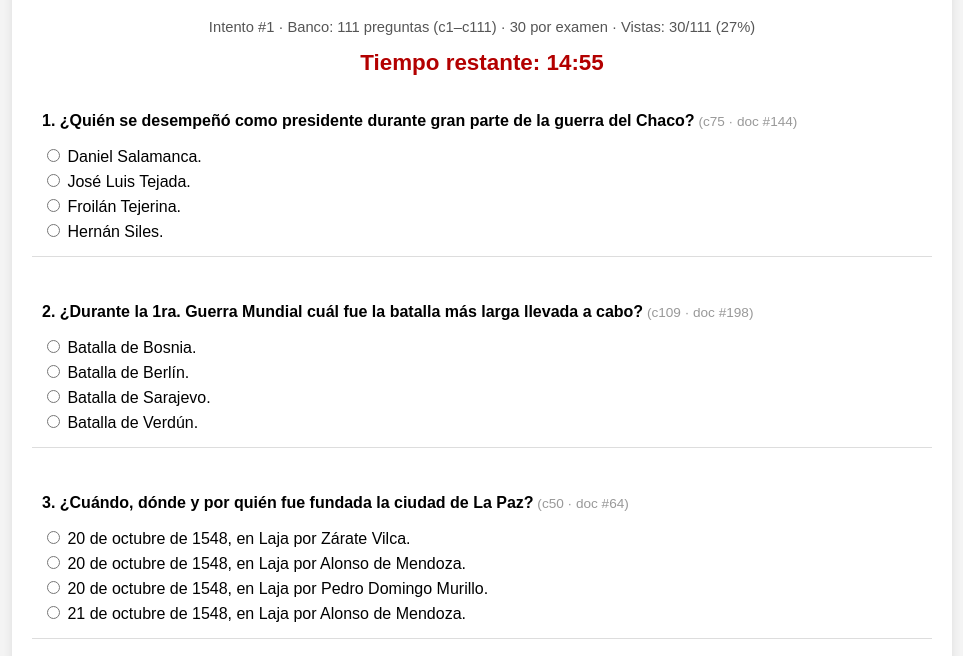
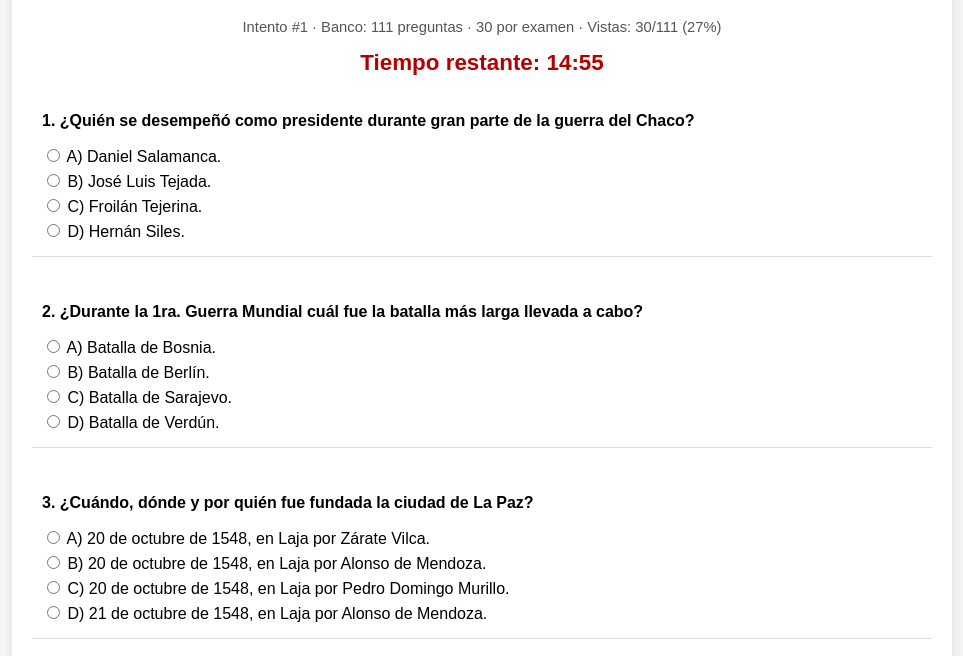
Before and after one commit to richardVV2/colmil2026, a plain HTML site: page HISTORIA2026.html in a window 1280 px wide. Shown: the part 101-757 px from the top of the page, without its empty margins (158-1121 px from the left). Drawn offline with Linux system fonts and the light colour scheme.

Commit message:
Add files via upload

```diff
--- a/HISTORIA2026.html
+++ b/HISTORIA2026.html
@@ -12,7 +12,6 @@
   #attempt-info { text-align: center; color: #555; margin: 5px 0 15px; font-size: 0.92em; }
   .question { margin-bottom: 20px; padding: 10px; border-bottom: 1px solid #ddd; }
   .question p { font-weight: bold; }
-  .qid { color: #999; font-size: 0.85em; font-weight: normal; }
   label { display: block; margin: 5px 0; cursor: pointer; }
   button { background: #0066cc; color: white; border: none; padding: 10px 20px; border-radius: 5px; font-size: 1em; cursor: pointer; margin: 10px 5px; }
   button:hover { background: #004999; }
@@ -54,14 +53,7 @@ var QUESTIONS_PER_EXAM = 30;
 
 /* ============================================================
    BANCO DE PREGUNTAS — Historia 2026
-   ------------------------------------------------------------
    Formato: [texto, [opciones], índice_correcto, numeroOriginalDocx]
-   índice: 0=A, 1=B, 2=C, 3=D
-
-   Numeración dual:
-     [cN]       = posición secuencial en el arreglo (1..111)
-     doc #M     = número original del documento .docx (2..200)
-   Para buscar: Ctrl+F "[c12]" o "doc #24"
    ============================================================ */
 var questions = [
   // [c1] doc #2
@@ -76,7 +68,7 @@ var questions = [
   ["¿Una de las instituciones más importantes del gobierno colonial en América fue?", ["La Universidad.", "Las Reales Audiencias.", "La Mita.", "El ejército Realista."], 1, 12],
   // [c6] doc #13
   ["¿Cuántas Intendencias tenía bajo su control la Real Audiencia de Charcas?", ["Tenía cuatro; de Potosí, de Beni, de la Plata y de Cochabamba.", "Tenía cuatro; de Potosí, de La Paz, de la Plata y de Cochabamba.", "Tenía cuatro; de Potosí, de La Paz, de Charcas y de Cochabamba.", "Tenía tres; de Pando, de la Plata y de Cochabamba."], 1, 13],
-  // [c7] doc #14 — CORREGIDO: correcta = "Don Pedro Domingo Murillo" (índice 2)
+  // [c7] doc #14 — CORREGIDO
   ["¿Quién fue el presidente de la junta nacional tuitiva y comandante del ejército patriota en La Paz?", ["Don Mariano Serrano.", "Dr. Daniel Salamanca.", "Don Pedro Domingo Murillo.", "Don Eustaquio Méndez."], 2, 14],
   // [c8] doc #15
   ["¿Quién le confirió el grado de Teniente Coronel a Juana Azurduy de Padilla?", ["El gobierno de Brasil le confirió el grado de Teniente Coronel sin derecho al uso del uniforme a esta notable mujer en reconocimiento a su coraje.", "El gobierno de las Provincias Unidas del Río de la Plata le confirió el grado de Teniente Coronel activo con derecho al uso del uniforme a esta notable mujer en reconocimiento a su coraje.", "El Ejército de Bolivia le confirió el grado de Teniente Coronel activo con derecho al uso del uniforme a esta notable mujer en reconocimiento a su coraje.", "El Ejército de Perú le confirió el grado de Teniente Coronel activo con derecho al uso del uniforme a esta notable mujer en reconocimiento a su coraje."], 1, 15],
@@ -88,11 +80,11 @@ var questions = [
   ["¿Cuáles eran las principales republiquitas que combatieron contra los realistas en la guerra de la independencia?", ["Republiqueta de Moxos, Chiquitos, Titicaca.", "Republiqueta de la Laguna, Ayopaya, Larecaja, Chuquisaca.", "Republiqueta de Betanzos, Ayo uma, Cochabamba.", "Republiqueta del Pari, Inquisivi, Toranzos, Carcaje."], 1, 22],
   // [c12] doc #23
   ["¿Quién se encontraba a la cabeza de la Republiqueta de Larecaja?", ["José de las Muñecas.", "Manuel de las Muñecas.", "Idelfonso de las Muñecas.", "Alonzo de las Muñecas."], 2, 23],
-  // [c13] doc #24 — CORREGIDO: correcta = "El Tambor Mayor José Santos Vargas." (índice 3)
+  // [c13] doc #24 — CORREGIDO
   ["¿Quién registró en un diario los hechos ocurridos en la Republiqueta de Ayopaya?", ["El Tambor Mayor José Manuel Chinchilla.", "El Tambor Mayor José Domingo Gandarillas.", "El Tambor Mayor Eusebio Lira.", "El Tambor Mayor José Santos Vargas."], 3, 24],
   // [c14] doc #25
   ["¿Entre qué periodos nacen y se consolidan las guerrillas formando Republiquetas?", ["De 1.810 a 1.820.", "De 1.811 a 1.821.", "De 1.812 a 1.822.", "De 1.813 a 1.823."], 1, 25],
-  // [c15] doc #26 — CORREGIDO: correcta = "La Republiqueta de Ayopaya." (índice 3)
+  // [c15] doc #26 — CORREGIDO
   ["¿Cuál fue la única Republiqueta que llegó hasta la Independencia de Bolivia?", ["La Republiqueta de Mizque.", "La Republiqueta de los esposos Padilla.", "La Republiqueta de Mohosa.", "La Republiqueta de Ayopaya."], 3, 26],
   // [c16] doc #27
   ["Mencione tres batallas que se desarrollaron durante las Campañas de la Confederación Perú – Boliviana.", ["Aroma; Yanacocha y Tumusla.", "Yanacocha; Socabaya y Paucarpata.", "Socabaya, Tacna y Montenegro.", "Boquerón; Tarapacá y Paucarpata."], 1, 27],
@@ -104,13 +96,13 @@ var questions = [
   ["¿Cuándo y con qué nombre se fundó la ciudad de Cobija?", ["Fue fundada el 9 de febrero de 1906 con el nombre de Bahía.", "Fue fundada el 9 de enero de 1906 con el nombre de Bahía.", "Fue fundada el 9 de Abril de 1906 con el nombre de Bahía.", "Fue fundada el 9 de febrero de 1906 con el nombre de Cobija."], 0, 30],
   // [c20] doc #31
   ["¿En qué fecha y año la jurisdicción de la audiencia de Charcas volvió a pertenecer al virreinato del Perú?", ["El 03 de agosto de 1810.", "El 10 de Octubre de 1810.", "El 23 de Octubre de 1800.", "El 21 de Agosto de 1810."], 0, 31],
-  // [c21] doc #32 — CORREGIDO: correcta = "El 15 de enero de 1781." (índice 3)
+  // [c21] doc #32 — CORREGIDO
   ["Tomás Katari fue ejecutado por despeñamiento en la región de Chataquilla, cerca de la ciudad de La Plata, en la actualidad Sucre. ¿En qué fecha ocurrió la muerte del líder indígena?", ["El 17 de Julio de 1871.", "El 21 de Agosto de 1800.", "El 1 de Agosto de 1781.", "El 15 de enero de 1781."], 3, 32],
   // [c22] doc #33
   ["En Santa Cruz también se da un levantamiento contra la corona española, dirigido por los cruceños Suárez y Seoane, junto a los chuguisaqueños Lemoine y Moldes. ¿Qué fecha se da este levantamiento?", ["El 24 de septiembre de 1810.", "El 23 de septiembre de 1819.", "El 24 de septiembre de 1809.", "El 20 de septiembre de 1810."], 0, 33],
-  // [c23] doc #34 — CORREGIDO: correcta = "Tomás Barrón..." (índice 1)
+  // [c23] doc #34 — CORREGIDO
   ["Siguiendo la ola de levantamientos luego de 1809, la ciudad de Oruro se subleva el 6 de octubre de 1810. ¿Quiénes dirigieron este levantamiento?", ["Tambor Vargas, el cacique indígena de Zárate y Manuel Victoriano Aguilario de Titichoca.", "Tomás Barrón, el cacique indígena de Toledo y Manuel Victoriano Aguilario de Titichoca.", "Tomás Manchego, el cacique indígena de Huaqui y Manuel Victoriano Cepeda de Achacachi.", "Ninguna de las anteriores."], 1, 34],
-  // [c24] doc #35 — CORREGIDO: correcta = "El 10 de noviembre de 1810." (índice 2)
+  // [c24] doc #35 — CORREGIDO
   ["Potosí se levanta contra el dominio español. A la cabeza de este movimiento están los patriotas como Salvador Mattos, Alejo y Mariano Nogales, los hermanos Millares, Manuel Molina, Mariano Zubieta, Melchor Daza, Diego Barrenechea y Pedro Costas. ¿En qué fecha se da esta revolución?", ["El 16 de noviembre de 1810.", "El 15 de noviembre de 1810.", "El 10 de noviembre de 1810.", "El 14 de noviembre de 1810."], 2, 35],
   // [c25] doc #36
   ["¿Qué año y dónde sucede el último levantamiento contra el dominio español dirigido por Esteban Arce?", ["El año 1811 en la ciudad de Cochabamba.", "El año 1812 en la ciudad de Cochabamba.", "El año 1781 en la ciudad de Oruro.", "El año 1810 en la ciudad de Cochabamba."], 0, 36],
@@ -140,7 +132,7 @@ var questions = [
   ["¿Con qué nombre se funda el Departamento de Tarija?", ["Villa del Gran Chaco.", "Villa de San Bernardo de La Frontera.", "Villa de San Lorenzo.", "Ninguno de los anteriores."], 1, 48],
   // [c38] doc #49
   ["¿Quién fue el héroe de la Batalla de la Tablada?", ["Eustaquio Méndez.", "Manuel Ascencio Padilla.", "José Miguel Lanza.", "Ildefonso de las Muñecas."], 0, 49],
-  // [c39] doc #50 — CORREGIDO: correcta = "25 de mayo de 1809." (índice 1)
+  // [c39] doc #50 — CORREGIDO
   ["¿En qué fecha se llevó a cabo la batalla de Aroma?", ["14 de septiembre de 1.810.", "25 de mayo de 1809.", "14 de noviembre de 1810.", "16 de julio de 1809."], 1, 50],
   // [c40] doc #51
   ["¿Quién fue designado presidente de la Junta Tuitiva al proclamarse la Revolución de La Paz, siguiendo al levantamiento de Chuquisaca?", ["Jaime Zudáñez.", "Juana Azurduy.", "Eustaquio Méndez.", "Pedro Domingo Murillo."], 3, 51],
@@ -158,7 +150,7 @@ var questions = [
   ["¿Quién estaba al mando del Ejército Restaurador Perú - Chile, siendo derrotado por el Mariscal Santa Cruz y firmó su rendición mediante el Tratado de Paucarpata?", ["Tcnl. Eleuterio Ramírez Molina.", "Cnl. Emilio Sotomayor Baeza.", "Gral. Manuel Blanco Encalada.", "Gral. Bernardo O'Higgins Riquelme."], 2, 60],
   // [c47] doc #61
   ["¿Quién fue el primer presidente boliviano nacido en esta Patria?", ["Pedro Blanco.", "José Miguel de Velasco.", "Simón Bolívar.", "José María Pérez de Urdininea."], 3, 61],
-  // [c48] doc #62 — CORREGIDO: correcta = "Murió el 25 de septiembre de 1865." (índice 0)
+  // [c48] doc #62 — CORREGIDO
   ["¿En qué fecha y año murió Andrés de Santa Cruz y Calahumana?", ["Murió el 25 de septiembre de 1865.", "Murió el 28 de septiembre de 1868.", "Murió el 26 de septiembre de 1864.", "Murió el 24 de septiembre de 1866."], 0, 62],
   // [c49] doc #63
   ["¿En qué fecha y año se desarrolló la batalla de Ingavi?", ["19 de noviembre de 1847.", "21 de noviembre de 1845.", "23 de noviembre de 1846.", "18 de noviembre de 1841."], 3, 63],
@@ -196,19 +188,19 @@ var questions = [
   ["¿Dónde se desarrolló la Batalla de Tacna (Alto de la Alianza)?", ["En la meseta del cerro Inti Orko.", "En Villamontes.", "En Puno.", "En Villazón."], 0, 110],
   // [c66] doc #111
   ["¿Cuándo y cómo termina la Guerra del Pacífico?", ["La guerra del Pacífico concluyó el 20 de octubre de 1883 con la firma del tratado de Ancón.", "La guerra del Pacífico concluyó el 20 de octubre de 1883 con la firma del tratado de Uti possidetis juris.", "La guerra del Pacífico concluyó el 20 de septiembre de 1883 con la firma del tratado de Ancón.", "La guerra del Pacífico concluyó el 20 de octubre de 1883 con la firma del tratado de Alcón."], 0, 111],
-  // [c67] doc #136 — CORREGIDO: correcta = "23 días." (índice 0)
+  // [c67] doc #136 — CORREGIDO
   ["¿Después de cuántos días de combate el fortín Boquerón cayó nuevamente en manos paraguayas?", ["23 días.", "27 días.", "33 días.", "16 días."], 0, 136],
   // [c68] doc #137
   ["¿Quién dijo: \"No soy enemigo de los ricos, pero soy más amigo de los pobres\"?", ["El Cnl. Gualberto Villarroel López.", "El Lic. Jaime Paz Zamora.", "El Cnl. Enrique Peñaranda.", "El Lic. Víctor Paz Estenssoro."], 0, 137],
   // [c69] doc #138
   ["¿Cuándo comenzó y terminó la guerra del Chaco?", ["Comenzó el 09 de agosto de 1932 y terminó el 12 de julio de 1936.", "Comenzó el 10 de septiembre de 1932 y terminó el 12 de julio de 1935.", "Comenzó el 08 de octubre de 1932 y terminó el 12 de julio de 1935.", "Comenzó el 09 de septiembre de 1932 y terminó el 12 de julio de 1935."], 3, 138],
-  // [c70] doc #139 — CORREGIDO: correcta = "23 días." (índice 0), igual que doc #136
+  // [c70] doc #139 — CORREGIDO (igual que doc #136)
   ["¿Después de cuántos días de combate el fortín Boquerón cayó nuevamente en manos paraguayas?", ["23 días.", "27 días.", "33 días.", "16 días."], 0, 139],
   // [c71] doc #140
   ["¿A qué general extranjero el Presidente Salamanca nombró Comandante en Jefe del Ejército en campaña durante la Guerra del Chaco?", ["Al general Ruso Iván Dragonov.", "Al general Polaco Russel Laika.", "Al general Alemán Hans Kunt.", "Al general Soviético Yuri Boika."], 2, 140],
-  // [c72] doc #141 — CORREGIDO: correcta = "Batalla de Kilómetro 7." (índice 3)
+  // [c72] doc #141 — CORREGIDO
   ["¿Cuál fue la batalla que a fines de 1932, encabezada por el Teniente Coronel Bernardino Bilbao Rioja, detuvo el avance paraguayo?", ["Batalla de Boquerón.", "Batalla de Cañada Strongest.", "Batalla de Nanawa.", "Batalla de Kilómetro 7."], 3, 141],
-  // [c73] doc #142 — CORREGIDO: correcta = "28 de Julio de 1938." (índice 3)
+  // [c73] doc #142 — CORREGIDO
   ["¿En qué fecha y año se firmó el tratado de Paz, Amistad y Límites entre Bolivia y Paraguay?", ["28 de Julio de 1946.", "29 de Junio de 1938.", "12 de Junio de 1935.", "28 de Julio de 1938."], 3, 142],
   // [c74] doc #143
   ["Durante la Guerra del Chaco, ¿En qué fecha y año se llevó a cabo el primer combate aéreo que es considerado el primero en América?", ["04 de diciembre de 1936, salió victorioso Germán Busch.", "04 de diciembre de 1936, salió victorioso Rafael Pabón.", "04 de diciembre de 1932, salió victorioso Rafael Pabón.", "04 de diciembre de 1936, salió victorioso Emilio Rocholl."], 2, 143],
@@ -218,15 +210,15 @@ var questions = [
   ["¿Quién comandaba el ejército boliviano durante la tercera fase de la Guerra del Chaco?", ["David Toro.", "Bernardino Bilbao.", "Enrique Peñaranda.", "Germán Busch."], 2, 145],
   // [c77] doc #146
   ["¿En julio de 1946 el entonces Tcnl. Gualberto Villarroel fue derrocado y ahorcado en?", ["Un farol de la Plaza Murillo de La Paz.", "Un poste de la Plaza Principal de Potosí.", "Un farol de la Plaza Riosiño de La Paz.", "Un poste de la Plaza Eguino de La Paz."], 0, 146],
-  // [c78] doc #147 — CORREGIDO: correcta = "Enrique Peñaranda." (índice 3)
+  // [c78] doc #147 — CORREGIDO
   ["¿Qué General relevó del mando al General Hans Kunt en la guerra del Chaco?", ["Pedro Blanco.", "Bernardino Bilbao Rioja.", "David Toro.", "Enrique Peñaranda."], 3, 147],
   // [c79] doc #148
   ["El soldado boliviano probó una vez más en la Guerra del Chaco su valor y heroísmo como lo hiciera antes, en la Guerra del Pacífico. Sin pretender ignorar a los soldados anónimos indígenas y obreros. ¿Cuáles fueron algunos referentes de aquellos bolivianos que defendieron Bolivia en la Guerra del Chaco?", ["Rafael Pabón, Germán Jordán, Otto Felipe Braun, Rioja, Marzana, Charata Ustariz, Cabo Juan.", "Rafael Pabón, Germán Jordán, Bernardino Bilbao Rioja, Marzana, Charata Ustariz, Cabo Juan.", "Rafael Pabón, Maximiliano Paredes, Bernardino Bilbao Rioja, Marzana, Charata Ustariz, Cabo Juan.", "Rafael Pabón, Germán Jordán, Tambor Vargas, Marzana, Charata Ustariz, Cabo Juan."], 1, 148],
-  // [c80] doc #149 — CORREGIDO: correcta = "El 23 de agosto de 1939." (índice 0)
+  // [c80] doc #149 — CORREGIDO
   ["¿Qué fecha aconteció la muerte de Germán Busch Becerra?", ["El 23 de agosto de 1939.", "El 25 de agosto de 1940.", "El 31 de agosto de 1939.", "Ninguno de los anteriores."], 0, 149],
-  // [c81] doc #150 — CORREGIDO: correcta = "Tcnl. Manuel Marzana Oroza." (índice 3)
+  // [c81] doc #150 — CORREGIDO
   ["¿Quién fue el Comandante Boliviano del Destacamento que defendió el Fortín Boquerón en la primera fase de la guerra del Chaco?", ["Cap. Víctor Ustariz Arce.", "Tcnl. Germán Busch Becerra.", "Tcnl. Francisco Manchego Figueroa.", "Tcnl. Manuel Marzana Oroza."], 3, 150],
-  // [c82] doc #151 — CORREGIDO: correcta = "Laguna Chuquisaca." (índice 0)
+  // [c82] doc #151 — CORREGIDO
   ["¿Cómo se denominó a la laguna descubierta por el My. Moscoso al inicio de la guerra del Chaco?", ["Laguna Chuquisaca.", "Laguna Cotagaita.", "Laguna Concepción.", "Laguna Grande."], 0, 151],
   // [c83] doc #152
   ["¿Quién fue uno de los grandes héroes de la guerra del Chaco protagonista de Kilómetro 7 y la Defensa de Villamontes?", ["Enrique Peñaranda.", "Bernardino Bilbao Rioja.", "David Toro.", "Germán Busch Becerra."], 1, 152],
@@ -289,11 +281,7 @@ var questions = [
 ];
 
 /* ============================================================
-   HELPERS DE BÚSQUEDA (consola)
-   ------------------------------------------------------------
-   findBySeq(12)  → pregunta secuencial 12 (posición en el código)
-   findByDoc(24)  → pregunta con número original 24 (del .docx)
-   Ambos devuelven: { seq, doc, texto, opciones, correcta }
+   HELPERS DE BÚSQUEDA (consola) — internos, no visibles en UI
    ============================================================ */
 function findBySeq(seq) {
   var i = seq - 1;
@@ -432,13 +420,13 @@ function renderInfo() {
   var pct = total > 0 ? Math.round((seen / total) * 100) : 0;
   document.getElementById('attempt-info').textContent =
     'Intento #' + (attemptNumber + 1) +
-    ' · Banco: ' + total + ' preguntas (c1–c' + total + ')' +
+    ' · Banco: ' + total + ' preguntas' +
     ' · ' + QUESTIONS_PER_EXAM + ' por examen' +
     ' · Vistas: ' + seen + '/' + total + ' (' + pct + '%)';
 }
 
 /* ============================================================
-   RENDER
+   RENDER (sin mostrar índices cN / doc #M al usuario)
    ============================================================ */
 function renderExam() {
   if (timerInterval) clearInterval(timerInterval);
@@ -460,8 +448,8 @@ function renderExam() {
     var q = questions[picked[j]];
     if (!q) continue;
     var correctText = q[1][q[2]];
-    var seq = picked[j] + 1;                       // cN
-    var doc = (q.length >= 4 && typeof q[3] === 'number') ? q[3] : null;  // doc #M
+    var seq = picked[j] + 1;                       // se guarda internamente
+    var doc = (q.length >= 4 && typeof q[3] === 'number') ? q[3] : null;  // se guarda internamente
 
     var normales = [], finales = [];
     for (var o = 0; o < q[1].length; o++) {
@@ -486,17 +474,15 @@ function renderExam() {
   var examDiv = document.getElementById('exam');
   examDiv.innerHTML = '';
 
+  var letras = ['A','B','C','D','E','F'];
   for (var k = 0; k < currentQuestions.length; k++) {
     var qd = currentQuestions[k];
     var div = document.createElement('div');
     div.className = 'question';
 
     var p = document.createElement('p');
+    // Solo el número de pregunta y el texto. SIN (cN · doc #M)
     p.textContent = (k + 1) + '. ' + qd.text;
-    var span = document.createElement('span');
-    span.className = 'qid';
-    span.textContent = '  (c' + qd.seq + ' · doc #' + qd.doc + ')';
-    p.appendChild(span);
     div.appendChild(p);
 
     for (var x = 0; x < qd.options.length; x++) {
@@ -506,7 +492,7 @@ function renderExam() {
       input.name = 'q' + k;
       input.value = x;
       label.appendChild(input);
-      label.appendChild(document.createTextNode(' ' + qd.options[x]));
+      label.appendChild(document.createTextNode(' ' + letras[x] + ') ' + qd.options[x]));
       div.appendChild(label);
     }
     examDiv.appendChild(div);
@@ -518,7 +504,7 @@ function renderExam() {
 }
 
 /* ============================================================
-   CALIFICAR
+   CALIFICAR (sin mostrar índices en el resultado)
    ============================================================ */
 function submitExam(auto) {
   if (examSubmitted) return;
@@ -536,8 +522,7 @@ function submitExam(auto) {
     var isCorrect = (selVal === q.correctIdx);
     if (isCorrect) correct++;
 
-    html += '<p><strong>' + (i + 1) + '.</strong> ' + q.text +
-            ' <span class="qid">(c' + q.seq + ' · doc #' + q.doc + ')</span><br>';
+    html += '<p><strong>' + (i + 1) + '.</strong> ' + q.text + '<br>';
     if (isCorrect) {
       html += '<span class="correct">Correcto: ' + q.options[q.correctIdx] + '</span></p>';
     } else {
```
